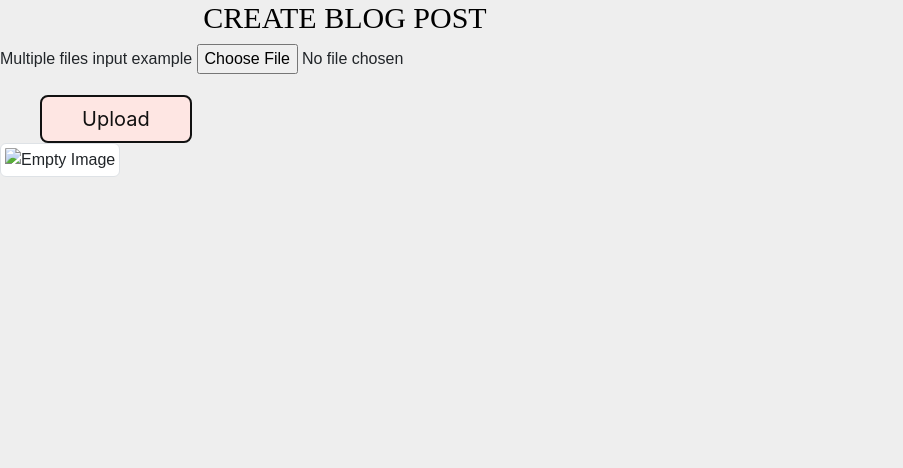
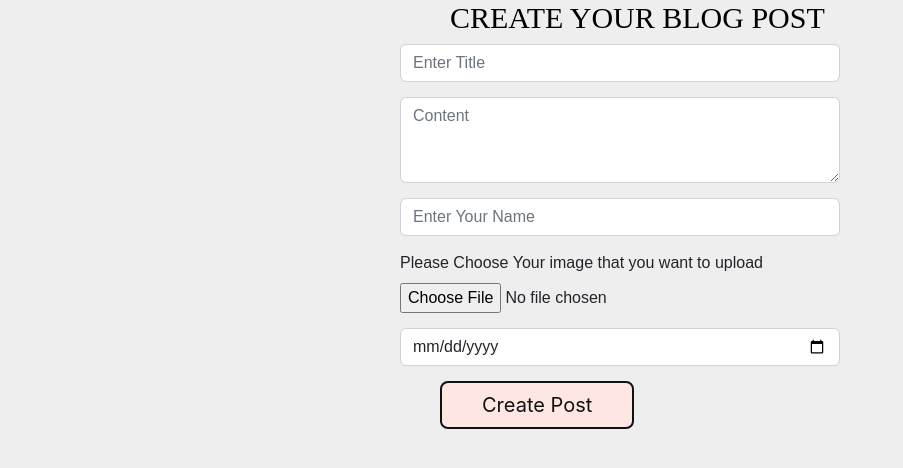
Before and after one commit to Khant-haythi/ArtisanCS50, a Flask app: page /createpost in a window 1280 px wide. Shown: the part 86-554 px from the top of the page, without its empty margins (0-903 px from the left). Run offline with Flask 2, Linux system fonts and the light colour scheme; a user stored in the database is signed in; some libraries are stand-ins or nearby versions.

Commit message:
Create Cards database,BlogPostForm and editing blog.html and createpost.html

```diff
--- a/Artisan/__init__.py
+++ b/Artisan/__init__.py
@@ -8,13 +8,17 @@
 app = Flask(__name__)
 UPLOAD_FOLDER = 'static/image'
 # configure the SQLite database, relative to the app instance folder
-app.config["SQLALCHEMY_DATABASE_URI"] = "sqlite:///RegisterInfo.db"
+app.config["SQLALCHEMY_DATABASE_URI"] = "sqlite:///ArtisanInfo.db"
 app.config["SECRET_KEY"]  = 'c732e0a78014a029460243fd'
+app.config['SQLALCHEMY_TRACK_MODIFICATIONS'] = False
 app.config['UPLOAD_FOLDER'] = os.path.join(app.root_path,UPLOAD_FOLDER)
+
 db = SQLAlchemy(app)
 # initialize the app with the extension
 app.app_context().push()
-login_manager = LoginManager(app)
+login_manager = LoginManager()
+login_manager.init_app(app)
+login_manager.login_view = 'login'
 bcrypt = Bcrypt(app)
 from Artisan import routes
 
--- a/Artisan/form.py
+++ b/Artisan/form.py
@@ -1,5 +1,5 @@
 from flask_wtf import FlaskForm
-from wtforms import StringField,PasswordField,SubmitField
+from wtforms import StringField,PasswordField,SubmitField,DateField,TextAreaField
 from wtforms.validators import Length,EqualTo,DataRequired
 from flask_wtf.file import FileField,FileAllowed
 
@@ -15,6 +15,10 @@
     login = SubmitField(label='Log In')
 
 
-class UploadImageForm(FlaskForm):
-    photos = FileField("label=Upload Image")
-    submit =SubmitField(label="Upload")
+class BlogPostForm(FlaskForm):
+    title = StringField(label='title',validators=[DataRequired()])
+    content = TextAreaField(label='content',validators=[DataRequired()])
+    author = StringField(label='author',validators=[DataRequired()])
+    created_date = DateField(label='created_dae',validators=[DataRequired()])
+    image = StringField (label='image')
+    create = SubmitField(label='Create Post')
--- a/Artisan/routes.py
+++ b/Artisan/routes.py
@@ -1,10 +1,10 @@
-from Artisan import app
+from Artisan import app,login_manager
 from flask import render_template,request,redirect,url_for,flash,send_from_directory,url_for
-from Artisan.model import User,Photos
-from Artisan.form import RegisterForm,LoginForm,UploadImageForm
+from Artisan.model import User,Cards
+from Artisan.form import RegisterForm,LoginForm,BlogPostForm
 from Artisan import db
 from werkzeug.security import check_password_hash, generate_password_hash
-from flask_login import login_user,current_user
+from flask_login import login_user,current_user,login_required
 from Artisan.__init__ import LoginManager
 import os
 
@@ -31,7 +31,9 @@
 
     return render_template("register.html",form=form)
 
-
+@login_manager.user_loader
+def load_user(user_id):
+    return User.query.get(int(user_id))
 
 
 @app.route('/login',methods=["GET", "POST"])
@@ -44,7 +46,7 @@
         if new_user and new_user.verify_password(attempted_password=form.password.data):
             login_user(new_user)
             flash(f'Logging In Successfully!',category='info')
-            return redirect(url_for('crochet'))
+            return redirect(url_for('createpost'))
         else:
             flash ('Username and Password are Incorrect.Please try again!!')
 
@@ -61,25 +63,34 @@
 
 @app.route('/blog')
 def blog():
-    "Crochet Page "
-    return render_template('blog.html')
+    "Blog Post Page "
+    #grab all the info from Cards database
+    cards = Cards.query.order_by(Cards.created_date)
+    return render_template('blog.html',cards=cards)
 
 def save_image(photo_file):
     photo_name = photo_file.filename
-    photo_path = os.path.join(app.config['UPLOAD_FOLDER']+ photo_name)
+    photo_path = os.path.join(app.config['UPLOAD_FOLDER'],photo_name)
     photo_file.save(photo_path)
-    return photo_path
+    return photo_name
 
-@app.route('/createpost',methods=["GET", "POST"])
-def Create():
-    "Place to create posts for user "
-    form = UploadImageForm()
+@app.route('/createpost',methods=["GET","POST"])
+@login_required
+def createpost():
+    "Create BLog Post Page "
+    form = BlogPostForm()
     if form.validate_on_submit():
-        image_path = save_image(form.photos.data)
-        image_name = form.photos.data.filename
-        print(image_path)
-        print(image_name)
+        owned_user = current_user.id
+        title = form.title.data
+        content = form.content.data
+        author = form.author.data
+        created_date = form.created_date.data
+        image_name = save_image(form.image.data)
+        image_url = url_for('static',filename='image/'+image_name)
 
-        return redirect(url_for('Create',image_url=image_name))
+        post = Cards(title=title,content=content,author=author,created_date=created_date,image_url=image_url,user_id=owned_user)
 
+        db.session.add(post)
+        db.session.commit()
+        flash(f'Creating Post Successful!!',category='info')
     return render_template('createpost.html',form=form)
--- a/Artisan/templates/createpost.html
+++ b/Artisan/templates/createpost.html
@@ -1,25 +1,40 @@
 {% extends "layout.html" %}
 
 {% block title %}
-     Create Post Page
+    BLog Page
 {% endblock %}
 
 {% block main %}
+    <div style="margin-left: 400px;">
+    <h3> CREATE YOUR BLOG POST </h3>
+    <form action="/createpost" method="post" enctype="multipart/form-data" >
+        {{ form.hidden_tag() }}
+        <div class="col-md-6 ">
 
-    <div class= "col-6 ">
-      <h3 class="text-center">CREATE BLOG POST</h3>
-      <form action="/createpost" method="POST" enctype="multipart/form-data">
-          {{ form.hidden_tag() }}
-        <div class="mb-3">
-          <label for="formFileMultiple" class="form-label">Multiple files input example</label>
-          {{ form.photos(class="form-control-file",id="formFileMultiple",placeholder="Username")}}
+          {{ form.title(class="form-control",placeholder="Enter Title")}}
         </div>
-      <div class="form-group">
-        {{ form.submit(class="btn button-56 buttonpad ")}}
-      </div>
-      <div class="form-group">
-        <img src="{{image_url}}" class="ratio img-thumbnail" alt="Empty Image">
-      </div>
-      </form>
-    </div>
+
+        <div class="col-md-6 formpad">
+          {{ form.content(class="form-control",id="exampleFormControlTextarea1", rows="3",placeholder="Content")}}
+
+        </div>
+        <div class="col-md-6 formpad">
+            {{ form.author(class="form-control",placeholder="Enter Your Name")}}
+
+        </div>
+
+        <div class="col-md-6 formpad">
+            <label for="formFile" class="form-label">Please Choose Your image that you want to upload</label>
+            {{ form.image(class="form-control-file",type="file", id="formFile",placeholder="Image")}}
+          </div>
+        <div class="col-md-6 formpad">
+            {{ form.created_date(class="form-control",placeholder="Content")}}
+
+        </div>
+        <div class="formpad">
+            {{ form.create(class="btn button-56 buttonpad ")}}
+        </div>
+
+    </form>
+</div>
 {% endblock %}
```
Also changed, not shown: Artisan/model.py (+10 -13 lines), Artisan/templates/blog.html (+7 -29 lines), Artisan/static/image/Bracelet (1).jpg (deleted), Artisan/static/image/Bracelet (3).jpg (deleted), Artisan/static/image/Handmade.jpg (deleted), Artisan/static/image/flower.jpg (deleted), Artisan/static/image/katerina.jpg (deleted), Artisan/static/image/p1.jpg (deleted), instance/ArtisanInfo.db (added), instance/RegisterInfo.db (deleted).
